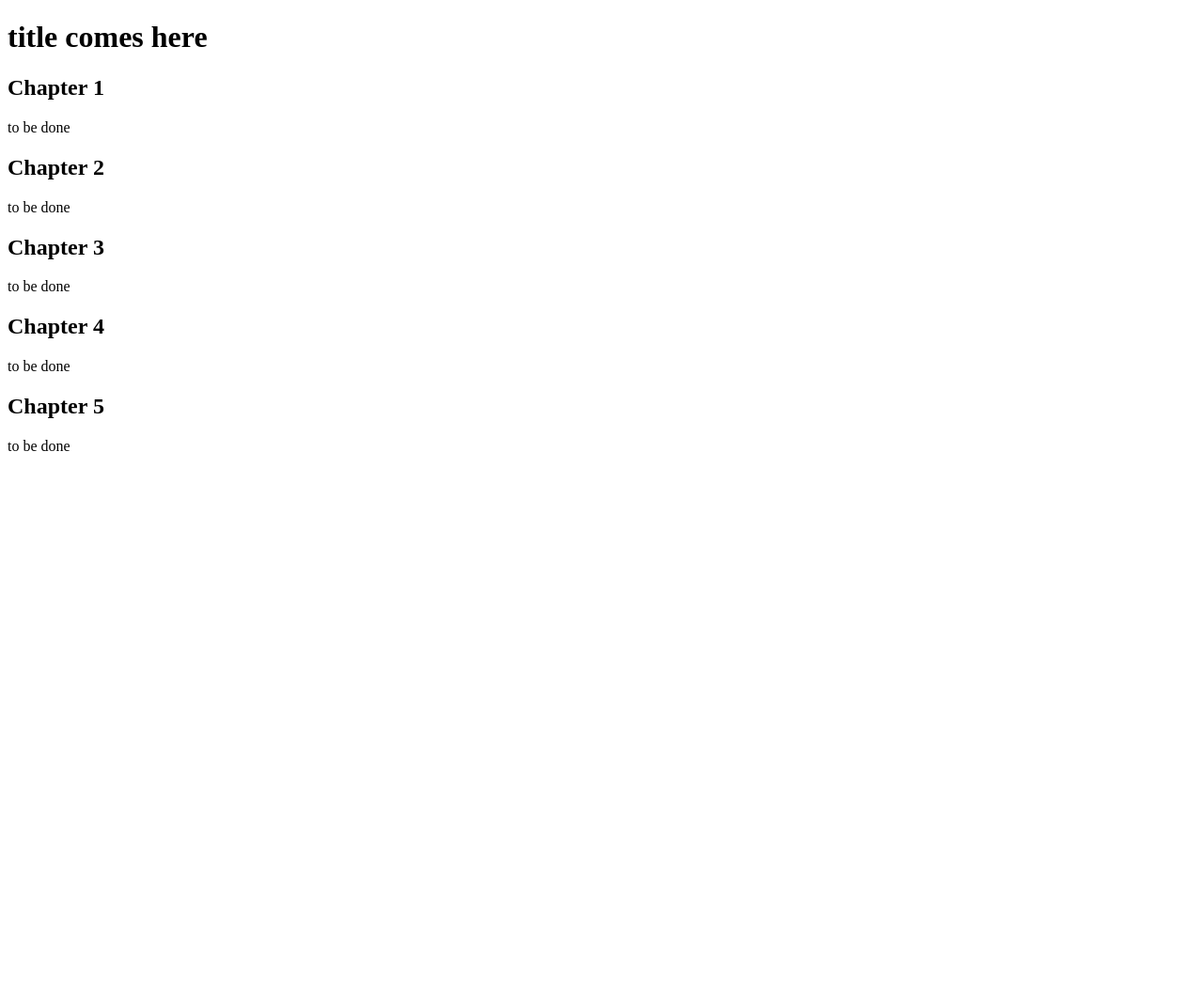
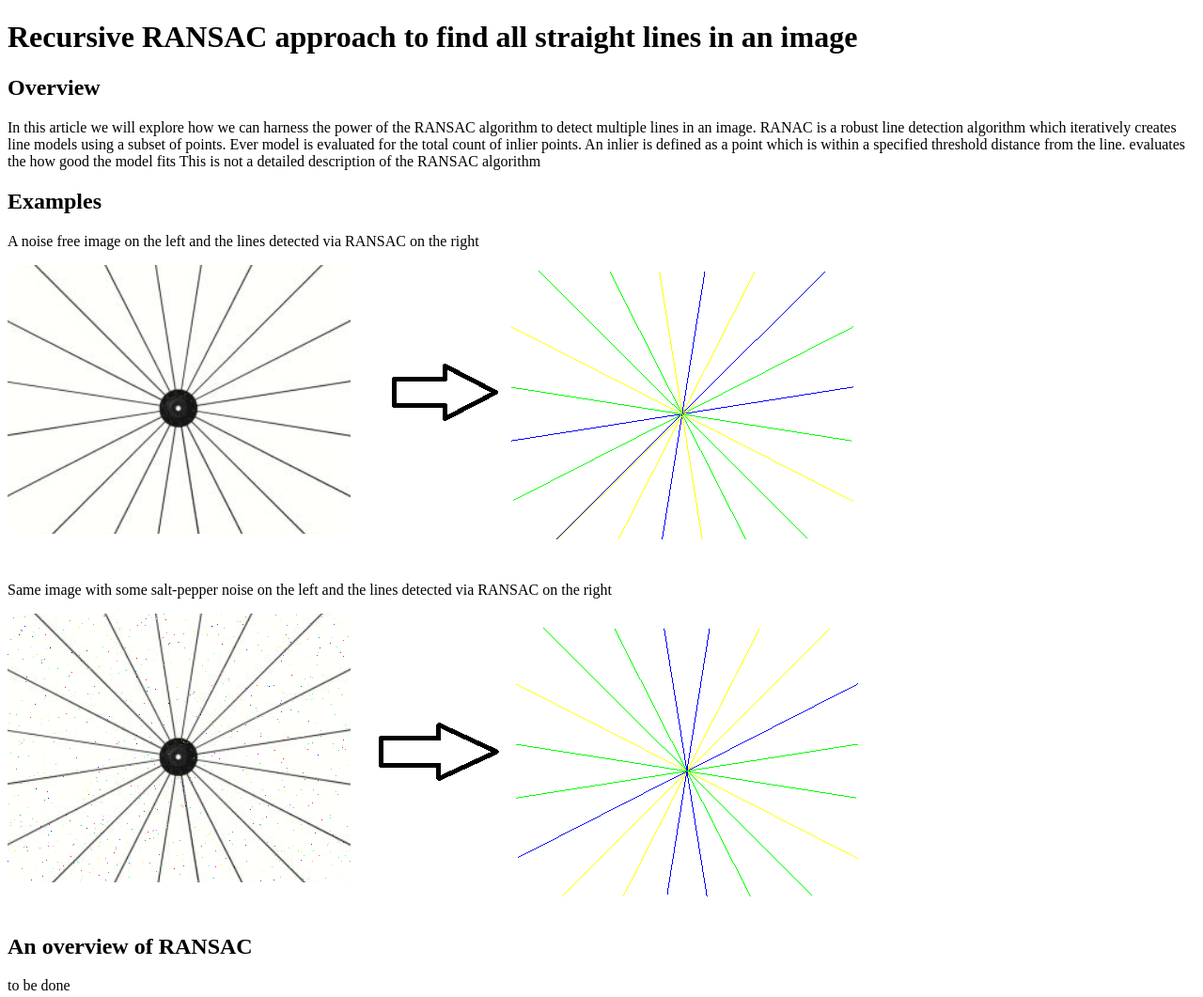
Before and after one commit to sdg002/medium, a website: page recursive-ransac/index.html in a window 1280 px wide. Shown: the top 1061 px of the page at 94% size. Before the commit the page ends 800 px from the top, so only its background shows below. Drawn offline with Linux system fonts and the light colour scheme.

Commit message:
Added before and after Spoke images

```diff
--- a/recursive-ransac/index.html
+++ b/recursive-ransac/index.html
@@ -2,27 +2,45 @@
 <html lang="en" xmlns="http://www.w3.org/1999/xhtml">
 <head>
     <meta charset="utf-8" />
-    <title>Title comes here</title>
+    <title>Recursive RANSAC approach to find all straight lines in an image</title>
 </head>
 
 <body>
     <header>
         <h1>
-            title comes here
+            Recursive RANSAC approach to find all straight lines in an image
         </h1>
     </header>
 
     <main>
         <section>
-            <h1>Chapter 1</h1>
+            <h1>Overview</h1>
+            <p>
+                In this article we will explore how we can harness the power of the RANSAC algorithm to detect multiple lines in an image.
+                RANAC is a robust line detection algorithm which iteratively creates line models using a subset of points.
+                Ever model is evaluated for the total count of inlier points. An inlier is defined as a point which is within
+                a specified threshold distance from the line.
+                evaluates the how good the model fits
+                This is not a detailed description of the RANSAC algorithm
+            </p>
+            <h2>Examples</h2>
+            <p>A noise free image on the left and the lines detected via RANSAC on the right</p>
+            <img src="images/WheelSpokesNoNoiseDemo.png" />
+
+            <p>Same image with some salt-pepper noise on the left and the lines detected via RANSAC on the right</p>
+            <img src="images/WheelSpokesWithNoiseDemo.png" />
+
+
+            <!--
+        Show before and after picture of what can be achieved with this approach
+    -->
+        </section>
+        <section>
+            <h1>An overview of RANSAC</h1>
             <p>to be done</p>
         </section>
         <section>
-            <h1>Chapter 2</h1>
-            <p>to be done</p>
-        </section>
-        <section>
-            <h1>Chapter 3</h1>
+            <h1>Running RANSAC recursively</h1>
             <p>to be done</p>
         </section>
         <section>
@@ -30,8 +48,13 @@
             <p>to be done</p>
         </section>
         <section>
-            <h1>Chapter 5</h1>
+            <h1>Conclusion and caveats</h1>
             <p>to be done</p>
+            <!--
+
+            During each iteration you are removing points, some of these points play an important role in the discovery of the subsequent lines
+            The success of the recursive approach is influenced by the stopping criteria
+            -->
         </section>
 
     </main>
```
Also changed, not shown: recursive-ransac/images/WheelSpokesNoNoiseDemo.png (added), recursive-ransac/images/WheelSpokesWithNoiseDemo.png (added), recursive-ransac/src/images/WheelSpokeNoise.PNG (added), 1 other file.
